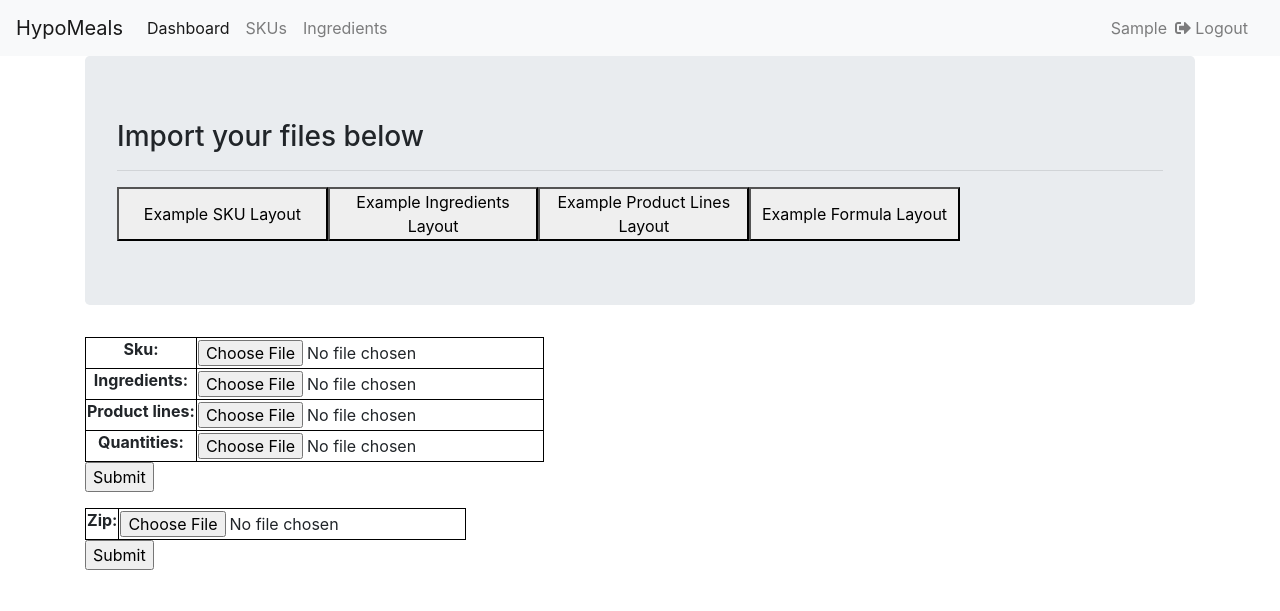
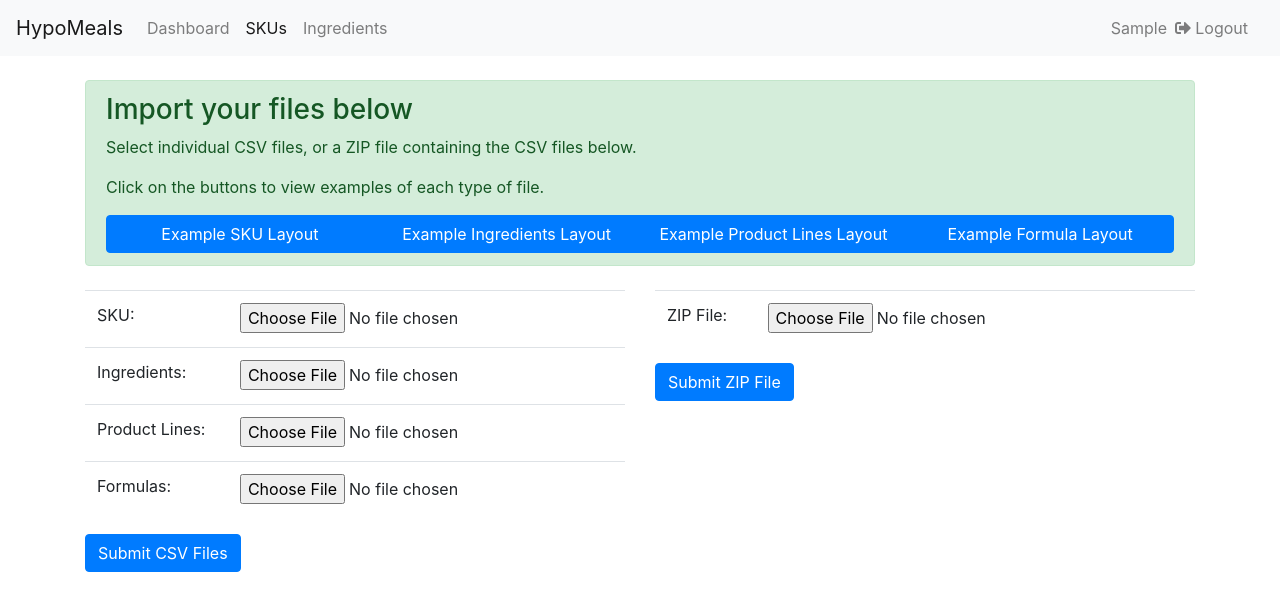
Before and after one commit to blhguo/hypomeals, a Django app: page /import-page/ in a window 1280 px wide. Shown: the top 611 px of the page. Run offline with Django 3.2, Linux system fonts and the light colour scheme; the visitor is signed in with stand-in values (Sample User, id 1); parts of the project's set-up code (start-up, migrations or seed data) failed here and were passed over; some libraries are stand-ins or nearby versions.

Commit message:
refactored ui

```diff
--- a/hypomeals/meals/forms.py
+++ b/hypomeals/meals/forms.py
@@ -1,11 +1,15 @@
 from django import forms
 
-class ImportFileForm(forms.Form):
-    #title = forms.CharField(max_length=50)
-    Sku = forms.FileField(required=False)
-    Ingredients = forms.FileField(required=False)
-    Product_Lines = forms.FileField(required=False)
-    Quantities = forms.FileField(required=False)
+from meals.utils import BootstrapFormControlMixin
 
-class ImportZipForm(forms.Form):
-    Zip = forms.FileField(required=True)
+
+class ImportFileForm(forms.Form, BootstrapFormControlMixin):
+
+    sku = forms.FileField(required=False, label="SKU")
+    ingredients = forms.FileField(required=False, label="Ingredients")
+    product_lines = forms.FileField(required=False, label="Product Lines")
+    formulas = forms.FileField(required=False, label="Formulas")
+
+
+class ImportZipForm(forms.Form, BootstrapFormControlMixin):
+    zip = forms.FileField(required=True, label="ZIP File")
--- a/hypomeals/meals/templates/meals/import.html
+++ /dev/null
@@ -1,184 +0,0 @@
-<style>
-    table, th, td {
-        border: 1px solid black;
-        text-align: center;
-    }
-</style>
-<script>
-    function showHelp(id) {
-        var x = document.getElementById(id);
-        if (x.style.display === "none") {
-            x.style.display = "block";
-        } else {
-            x.style.display = "none";
-        }
-    }
-</script>
-{% extends 'meals/base.html' %}
-{% if messages %}
-    {%  for message in messages %}
-        <div>
-            <strong>{{ message|safe }}</strong>
-        </div>
-    {%  endfor %}
-{%  else %}
-{%  endif %}
-{% block body %}
-    <div class="container m-auto">
-        <div class="jumbotron">
-            <h3>Import your files below</h3>
-            <hr>
-            <div class="mw-100 btn-group" role="group">
-                <button class="w-100" onclick="showHelp('SKU')">Example SKU Layout</button>
-                <button class="w-100" onclick="showHelp('Ingredients')">Example Ingredients Layout</button>
-                <button class="w-100" onclick="showHelp('Product Lines')">Example Product Lines Layout</button>
-                <button class="w-100"onclick="showHelp('Formula')">Example Formula Layout</button>
-
-            </div>
-            <div id="SKU" style="display:none">
-                <h5>SKU File Formatting</h5>
-                <table class="w-100">
-                    <tr>
-                        <th>Number</th>
-                        <th>Name</th>
-                        <th>Case UPC</th>
-                        <th>Unit UPC</th>
-                        <th>Unit Size</th>
-                        <th>Count per Case</th>
-                        <th>Product Line</th>
-                        <th>Comments</th>
-                    </tr>
-                    <tr>
-                        <td>1</td>
-                        <td>Peanut Butter Cup</td>
-                        <td>034000109302</td>
-                        <td>034000116638</td>
-                        <td>Single</td>
-                        <td>1</td>
-                        <td>Candy</td>
-                        <td>"Increase Production for Halloween"</td>
-                    </tr>
-                    <tr>
-                        <td>2</td>
-                        <td>Peanut Butter Cup</td>
-                        <td>034000446117</td>
-                        <td>034000116638</td>
-                        <td>King Size</td>
-                        <td>3</td>
-                        <td>Candy</td>
-                        <td>"Discontinuing Soon"</td>
-                    </tr>
-                    <tr>
-                        <td>3</td>
-                        <td>Skittles</td>
-                        <td>022000017352</td>
-                        <td>022000123169</td>
-                        <td>Fun Size (Jumbo)</td>
-                        <td>215</td>
-                        <td>Candy</td>
-                        <td>""</td>
-                    </tr>
-                </table>
-                <hr>
-            </div>
-            <div id="Ingredients" style="display:none">
-                <h5>Ingredients File Formatting</h5>
-                <table class="w-100">
-                    <tr>
-                        <th>Number</th>
-                        <th>Name</th>
-                        <th>Vendor Info</th>
-                        <th>Size</th>
-                        <th>Cost</th>
-                        <th>Comment</th>
-                    </tr>
-                    <tr>
-                        <td>1</td>
-                        <td>Peanut Butter</td>
-                        <td>Jif Products</td>
-                        <td>18oz</td>
-                        <td>8</td>
-                        <td>"New Packaging"</td>
-                    </tr>
-                    <tr>
-                        <td>2</td>
-                        <td>Corn Starch</td>
-                        <td>Gold Standard Products</td>
-                        <td>6oz</td>
-                        <td>2</td>
-                        <td>""</td>
-                    </tr>
-                    <tr>
-                        <td>3</td>
-                        <td>Milk Chocolate</td>
-                        <td>Hershey</td>
-                        <td>8oz</td>
-                        <td>3</td>
-                        <td>"Recalled"</td>
-                    </tr>
-                </table>
-                <hr>
-            </div>
-            <div id="Product Lines" style="display:none">
-                <h5>Product Lines File Formatting</h5>
-                <table class="w-100">
-                    <tr>
-                        <th>Names</th>
-                    </tr>
-                    <tr>
-                        <td>Candy</td>
-                    </tr>
-                    <tr>
-                        <td>Soda</td>
-                    </tr>
-                    <tr>
-                        <td>Chips and Snacks</td>
-                    </tr>
-                </table>
-                <hr>
-            </div>
-            <div id="Formula" style="display:none">
-                <h5>Formula File Formatting</h5>
-                <table class="w-100">
-                    <tr>
-                        <th>SKU Number</th>
-                        <th>Ingredient Number</th>
-                        <th>Quantity</th>
-                    </tr>
-                    <tr>
-                        <td>1</td>
-                        <td>9</td>
-                        <td>1.8</td>
-                    </tr>
-                    <tr>
-                        <td>2</td>
-                        <td>9</td>
-                        <td>0.76</td>
-                    </tr>
-                    <tr>
-                        <td>2</td>
-                        <td>28</td>
-                        <td>12.4</td>
-                    </tr>
-                </table>
-                <hr>
-            </div>
-        </div>
-        <form action="" method="post" enctype="multipart/form-data">
-            {% csrf_token %}
-            <table>
-                {{ form1.as_table }}
-            </table>
-            <input type="submit" value="Submit">
-        </form>
-        <form action="" method="post" enctype="multipart/form-data">
-            {% csrf_token %}
-            <table>
-                {{ form2.as_table }}
-            </table>
-            <input type="submit" value="Submit">
-        </form>
-    </div>
-{% endblock %}
-
-{% block dashboard_active %} active{% endblock %}
--- /dev/null
+++ b/hypomeals/meals/templates/meals/import/example_tables.html
@@ -0,0 +1,135 @@
+<div id="SKU" class="collapse mb-4">
+<div class="card card-body">
+    <h5>SKU File Formatting</h5>
+    <table class="table w-100 example-table">
+        <tr>
+            <th>Number</th>
+            <th>Name</th>
+            <th>Case UPC</th>
+            <th>Unit UPC</th>
+            <th>Unit Size</th>
+            <th>Count per Case</th>
+            <th>Product Line</th>
+            <th>Comments</th>
+        </tr>
+        <tr>
+            <td>1</td>
+            <td>Peanut Butter Cup</td>
+            <td>034000109302</td>
+            <td>034000116638</td>
+            <td>Single</td>
+            <td>1</td>
+            <td>Candy</td>
+            <td>"Increase Production for Halloween"</td>
+        </tr>
+        <tr>
+            <td>2</td>
+            <td>Peanut Butter Cup</td>
+            <td>034000446117</td>
+            <td>034000116638</td>
+            <td>King Size</td>
+            <td>3</td>
+            <td>Candy</td>
+            <td>"Discontinuing Soon"</td>
+        </tr>
+        <tr>
+            <td>3</td>
+            <td>Skittles</td>
+            <td>022000017352</td>
+            <td>022000123169</td>
+            <td>Fun Size (Jumbo)</td>
+            <td>215</td>
+            <td>Candy</td>
+            <td>""</td>
+        </tr>
+    </table>
+</div>
+</div>
+<div id="Ingredients" class="collapse mb-4">
+<div class="card card-body">
+    <h5>Ingredients File Formatting</h5>
+    <table class="table w-100 example-table">
+        <tr>
+            <th>Number</th>
+            <th>Name</th>
+            <th>Vendor Info</th>
+            <th>Size</th>
+            <th>Cost</th>
+            <th>Comment</th>
+        </tr>
+        <tr>
+            <td>1</td>
+            <td>Peanut Butter</td>
+            <td>Jif Products</td>
+            <td>18oz</td>
+            <td>8</td>
+            <td>"New Packaging"</td>
+        </tr>
+        <tr>
+            <td>2</td>
+            <td>Corn Starch</td>
+            <td>Gold Standard Products</td>
+            <td>6oz</td>
+            <td>2</td>
+            <td>""</td>
+        </tr>
+        <tr>
+            <td>3</td>
+            <td>Milk Chocolate</td>
+            <td>Hershey</td>
+            <td>8oz</td>
+            <td>3</td>
+            <td>"Recalled"</td>
+        </tr>
+    </table>
+    <hr>
+</div>
+</div>
+<div id="ProductLines" class="collapse mb-4">
+<div class="card card-body">
+    <h5>Product Lines File Formatting</h5>
+    <table class="table w-100 example-table">
+        <tr>
+            <th>Names</th>
+        </tr>
+        <tr>
+            <td>Candy</td>
+        </tr>
+        <tr>
+            <td>Soda</td>
+        </tr>
+        <tr>
+            <td>Chips and Snacks</td>
+        </tr>
+    </table>
+    <hr>
+</div>
+</div>
+<div id="Formulas" class="collapse">
+<div class="card card-body">
+    <h5>Formula File Formatting</h5>
+    <table class="table w-100 example-table mb-4">
+        <tr>
+            <th>SKU Number</th>
+            <th>Ingredient Number</th>
+            <th>Quantity</th>
+        </tr>
+        <tr>
+            <td>1</td>
+            <td>9</td>
+            <td>1.8</td>
+        </tr>
+        <tr>
+            <td>2</td>
+            <td>9</td>
+            <td>0.76</td>
+        </tr>
+        <tr>
+            <td>2</td>
+            <td>28</td>
+            <td>12.4</td>
+        </tr>
+    </table>
+    <hr>
+</div>
+</div>
--- /dev/null
+++ b/hypomeals/meals/templates/meals/import/import.html
@@ -0,0 +1,94 @@
+{% extends 'meals/base.html' %}
+
+{% if messages %}
+    {%  for message in messages %}
+        <div>
+            <strong>{{ message|safe }}</strong>
+        </div>
+    {%  endfor %}
+{%  else %}
+{%  endif %}
+
+{% block body %}
+    <div class="container m-auto">
+        <div class="alert alert-success my-4">
+            <h3>Import your files below</h3>
+            <p>Select individual CSV files, or a ZIP file containing the CSV files below.</p>
+            <p>Click on the buttons to view examples of each type of file.</p>
+            <div class="w-100 btn-group" role="group">
+                <button class="btn btn-primary w-100 show-example"
+                        data-toggle="collapse"
+                        data-target="#SKU">Example SKU Layout
+                </button>
+                <button class="btn btn-primary w-100 show-example"
+                        data-toggle="collapse"
+                        data-target="#Ingredients">Example Ingredients Layout
+                </button>
+                <button class="btn btn-primary w-100 show-example"
+                        data-toggle="collapse"
+                        data-target="#ProductLines">Example Product Lines Layout
+                </button>
+                <button class="btn btn-primary w-100 show-example"
+                        data-toggle="collapse"
+                        data-target="#Formulas">Example Formula Layout
+                </button>
+            </div>
+        </div>
+
+        <div id="example-tables">
+            {% include 'meals/import/example_tables.html' %}
+        </div>
+        <div class="row">
+        <div class="col-sm-6">
+        <form action="" method="post" enctype="multipart/form-data">
+            {% csrf_token %}
+            <table class="table">
+            <tbody>
+            {% for field in csv_form %}
+            <tr>
+                <td>{{ field.label_tag }}</td>
+                <td>
+                    {{ field }}
+                    {% if field.errors %}<small>{{ field.errors }}</small>{% endif %}
+                </td>
+            </tr>
+            {% endfor %}
+            </tbody>
+            </table>
+            <input type="submit" class="btn btn-primary" value="Submit CSV Files">
+        </form>
+        </div>
+        <div class="col-sm-6 align-middle h-100">
+        <form action="" method="post" enctype="multipart/form-data">
+            {% csrf_token %}
+            <table class="table">
+            <tbody>
+            {% for field in zip_form %}
+            <tr>
+                <td>{{ field.label_tag }}</td>
+                <td>
+                    {{ field }}
+                    {% if field.errors %}<small>{{ field.errors }}</small>{% endif %}
+                </td>
+            </tr>
+            {% endfor %}
+            </tbody>
+            </table>
+            <input type="submit" class="btn btn-primary" value="Submit ZIP File">
+        </form>
+        </div>
+        </div>
+    </div>
+{% endblock %}
+
+{% block scriptend %}
+<script lang="javascript">
+$(function() {
+
+});
+</script>
+{% endblock %}
+
+{% block sku_active %}active{% endblock %}
+
+{% block title %}Import Files{% endblock %}
--- a/hypomeals/meals/templates/meals/import_landing.html
+++ b/hypomeals/meals/templates/meals/import/import_landing.html
@@ -13,7 +13,7 @@
     <div class="jumbotron">
     <h3>Welcome{% if user.is_authenticated %}, {{ user.first_name }}{% endif %}!</h3>
         <p>Import Successful! All files were imported</p>
-                <p><a href="/">Click here to return to the home page</p>
+        <p><a href="/">Click here to return to the home page</a></p>
     </div>
     </div>
 {% endblock %}
--- a/hypomeals/meals/urls.py
+++ b/hypomeals/meals/urls.py
@@ -9,9 +9,10 @@ urlpatterns = [
     path("", views.index, name="index"),
     # SKU views
     # Import/export views
+    path("import-page/", views.import_page, name="import_page"),
+    path("import_landing/", views.import_landing, name="import_landing"),
     # Account management views
     url(r"^login/$", auth_views.LoginView.as_view(), name="login"),
     path("logout/", views.logout_view, name="logout"),
-    path("import-page/", views.import_page, name="import_page"),
-    path("import_landing/", views.import_landing, name="import_landing")
+
 ]
--- a/hypomeals/meals/views.py
+++ b/hypomeals/meals/views.py
@@ -8,26 +8,30 @@ from .utils import process_files
 
 # Create your views here.
 
+
 def index(request):
     return render(request, template_name="meals/index.html")
 
+
 @login_required
 def import_page(request):
-    template = "meals/import.html"
+    template = "meals/import/import.html"
 
     if request.method == "GET":
-        form1 = ImportFileForm()
-        form2 = ImportZipForm()
-        return render(request, template, {'form1':form1, 'form2':form2})
-    csv_file = request.FILES
-    #print(csv_file)
-    process_files(csv_file)
+        csv_file_form = ImportFileForm()
+        zip_file_form = ImportZipForm()
+        return render(
+            request, template, {"csv_form": csv_file_form, "zip_form": zip_file_form}
+        )
+    process_files(request.FILES)
     return redirect("import_landing")
+
 
 @login_required
 def import_landing(request):
-    response = render(request, template_name="meals/import_landing.html")
+    response = render(request, template_name="meals/import/import_landing.html")
     return response
+
 
 @login_required
 def logout_view(request):
```
Also changed, not shown: hypomeals/meals/utils.py (+27 -79 lines).
